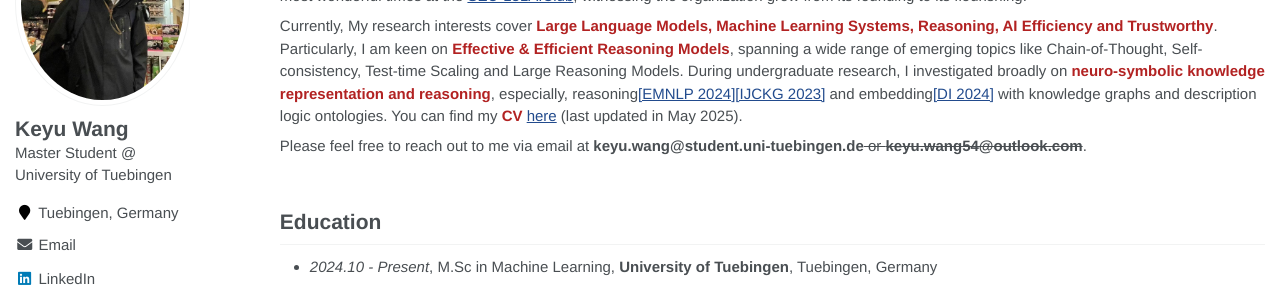
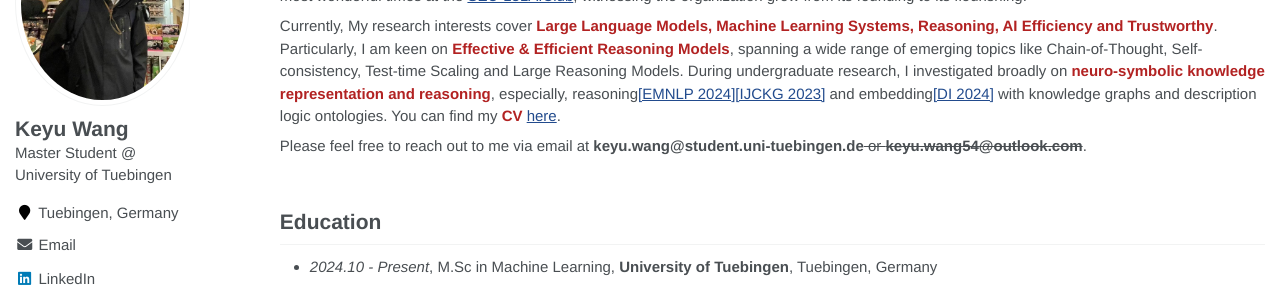
Before and after one commit to keyu-wang-2002/keyu-wang-2002.github.io, a Jekyll site: the page built from _pages/about.md, in a window 1280 px wide and 1264 px high. Shown: the part 189-478 px from the top of the window. Built offline with Jekyll 4.4.1, drawn with Linux system fonts in a browser that asks for light colours.

Commit message:
Update about.md

```diff
--- a/_pages/about.md
+++ b/_pages/about.md
@@ -17,7 +17,7 @@ redirect_from:
 
 Hi, I'm Keyu, a first-year master student in Machine Learning at [University of Tuebingen]([[https://uni-tuebingen.de/en/]]). Now I am advised by [Dr. Shiwei Liu](https://shiweiliuiiiiiii.github.io). I obtained my Bachelor's degree in Artificial Intelligence from [Southeast University](https://www.seu.edu.cn/) where I had the privilege of being supervised by [Prof. Guilin Qi](https://scholar.google.com/citations?user=1gw3LJQAAAAJ&hl=zh-CN) and  had the most wonderful times at the  [SEU-131AIClub](https://github.com/131AIClub), witnessing the organization grow from its founding to its flourishing.
 
-Currently, My research interests cover <font color='FireBrick'><strong>Large Language Models, Machine Learning Systems, Reasoning, AI Efficiency and Trustworthy</strong></font>.  Particularly, I am keen on <font color='FireBrick'><strong> Effective & Efficient Reasoning Models</strong></font>, spanning a wide range of emerging topics like Chain-of-Thought, Self-consistency, Test-time Scaling and Large Reasoning Models. During undergraduate research, I investigated broadly on  <font color='FireBrick'><strong>neuro-symbolic knowledge representation and reasoning</strong></font>, especially, reasoning[[EMNLP 2024]](https://aclanthology.org/2024.findings-emnlp.141/)[[IJCKG 2023]](https://arxiv.org/abs/2304.01664) and embedding[[DI 2024]](https://arxiv.org/abs/2402.01677) with knowledge graphs and description logic ontologies. You can find my <font color='FireBrick'><strong>CV</strong></font> [here](https://raw.githubusercontent.com/keyu-wang-2002/keyu-wang-2002.github.io/master/docs/Keyu_CV_June.pdf) (last updated in May 2025).
+Currently, My research interests cover <font color='FireBrick'><strong>Large Language Models, Machine Learning Systems, Reasoning, AI Efficiency and Trustworthy</strong></font>.  Particularly, I am keen on <font color='FireBrick'><strong> Effective & Efficient Reasoning Models</strong></font>, spanning a wide range of emerging topics like Chain-of-Thought, Self-consistency, Test-time Scaling and Large Reasoning Models. During undergraduate research, I investigated broadly on  <font color='FireBrick'><strong>neuro-symbolic knowledge representation and reasoning</strong></font>, especially, reasoning[[EMNLP 2024]](https://aclanthology.org/2024.findings-emnlp.141/)[[IJCKG 2023]](https://arxiv.org/abs/2304.01664) and embedding[[DI 2024]](https://arxiv.org/abs/2402.01677) with knowledge graphs and description logic ontologies. You can find my <font color='FireBrick'><strong>CV</strong></font> [here](https://raw.githubusercontent.com/keyu-wang-2002/keyu-wang-2002.github.io/master/docs/Keyu_CV_June.pdf).
 
 
 
```
